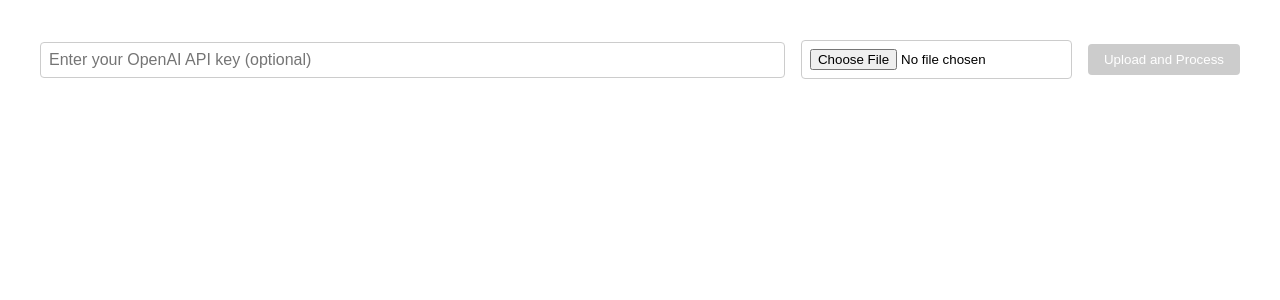
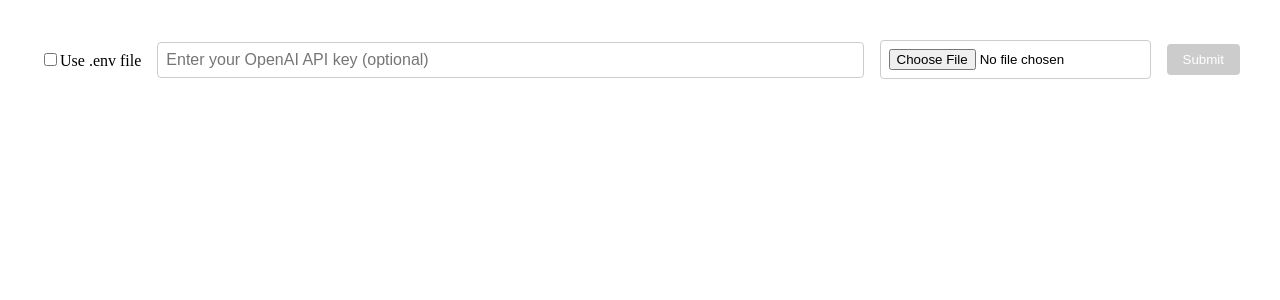
Before and after one commit to mayankpm/ottowatt, a Next.js app in the folder frontend/: page / in a window 1280 px wide. Shown: the top 300 px of the page. Built offline with nearby package versions, Linux system fonts and the light colour scheme.

Commit message:
improving api key inserts

```diff
--- a/frontend/app/page.tsx
+++ b/frontend/app/page.tsx
@@ -4,9 +4,10 @@
 
 export default function Home() {
   const [file, setFile] = useState<File | null>(null);
-  const [apiKey, setApiKey] = useState<string>(""); // For user-provided API key
+  const [apiKey, setApiKey] = useState<string>("");
   const [result, setResult] = useState<any>(null);
   const [loading, setLoading] = useState(false);
+  const [useEnv, setUseEnv] = useState<boolean>(false);
 
   const handleSubmit = async (e: React.FormEvent) => {
     e.preventDefault();
@@ -14,29 +15,24 @@
       alert("Please upload a file.");
       return;
     }
-
     setLoading(true);
     const formData = new FormData();
     formData.append("file", file);
-    if (apiKey) formData.append("api_key", apiKey); // Attach API key if provided
+    if (!useEnv && apiKey) formData.append("api_key", apiKey);
 
     try {
       const response = await fetch("/api/upload", {
         method: "POST",
         body: formData,
       });
-
       let data;
       try {
         data = await response.json();
-      } catch (jsonError) {
-        console.error("Failed to parse JSON:", jsonError);
+      } catch {
         data = { extracted_text: "", structured_text: "", error: "No valid JSON returned" };
       }
-
       setResult(data);
     } catch (error) {
-      console.error("Fetch error:", error);
       setResult({ extracted_text: "", structured_text: "", error: String(error) });
     } finally {
       setLoading(false);
@@ -53,13 +49,23 @@
   return (
     <main className="main">
       <form onSubmit={handleSubmit} className="form">
+        <label>
           <input
-          type="text"
+            type="checkbox"
+            checked={useEnv}
+            onChange={() => setUseEnv(!useEnv)}
+          />
+          Use .env file
+        </label>
+        {!useEnv && (
+          <input
+            type="password"
             placeholder="Enter your OpenAI API key (optional)"
             value={apiKey}
             onChange={(e) => setApiKey(e.target.value)}
             className="apiKeyInput"
           />
+        )}
         <input
           type="file"
           accept=".pdf"
@@ -67,9 +73,11 @@
           className="fileInput"
         />
         <button type="submit" disabled={!file || loading} className="button">
-          {loading ? "Processing..." : "Upload and Process"}
+          Submit
         </button>
       </form>
+
+      {loading && <p>Please wait for a few seconds</p>}
 
       {result && (
         <div className="results">
```
Lines whose indentation alone changed are shown as unchanged.
